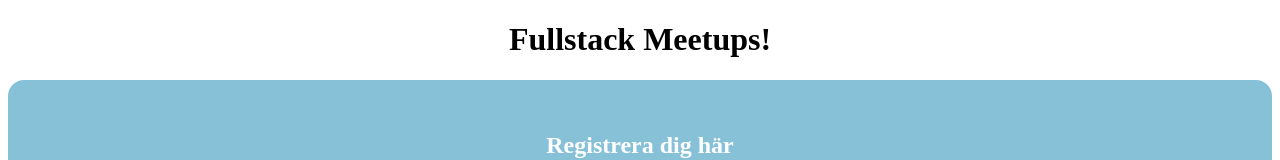
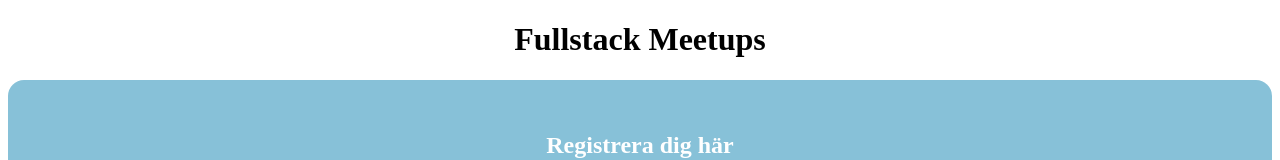
Before and after one commit to GitMicaFri/meetup-fullstack-app, a React (Vite) app in the folder Frontend/: page /register in a window 1280 px wide. Shown: the top 160 px of the page. Built offline with nearby package versions, Linux system fonts and the light colour scheme.

Commit message:
another test

```diff
--- a/Frontend/src/components/RegisterForm/RegisterForm.jsx
+++ b/Frontend/src/components/RegisterForm/RegisterForm.jsx
@@ -2,7 +2,7 @@ const RegisterForm = () => {
   return (
     <div className="container">
       <div>
-        <h1 className="title">Fullstack Meetups!</h1>
+        <h1 className="title">Fullstack Meetups</h1>
       </div>
 
       <section className="section">
```
